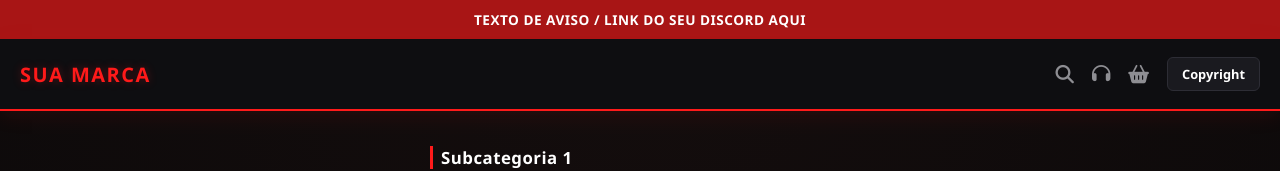
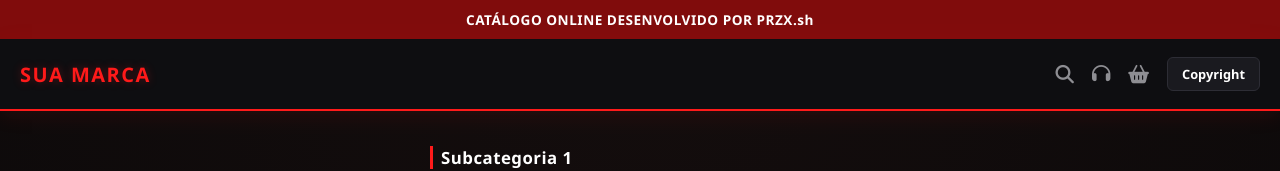
Before and after one commit to przx7/PRZX-LOJA, a plain HTML site: page index.html in a window 1280 px wide. Shown: the top 171 px of the page. Drawn offline with Linux system fonts and the light colour scheme; a script that the page names is missing.

Commit message:
Atualizar o index.html

```diff
--- a/index.html
+++ b/index.html
@@ -9,8 +9,8 @@
 </head>
 <body>
 
-    <a href="#" class="top-announcement">
-        TEXTO DE AVISO / LINK DO SEU DISCORD AQUI
+    <a href="https://2no.co/1l54R.png" class="top-announcement">
+        CATÁLOGO ONLINE DESENVOLVIDO POR PRZX.sh
     </a>
 
        <header>
```
